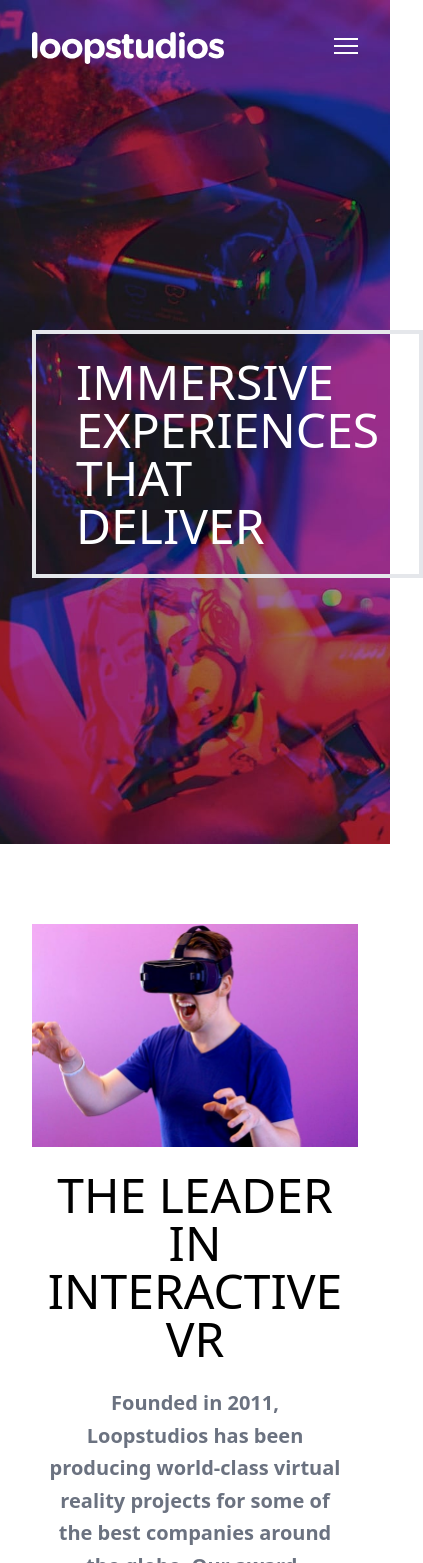
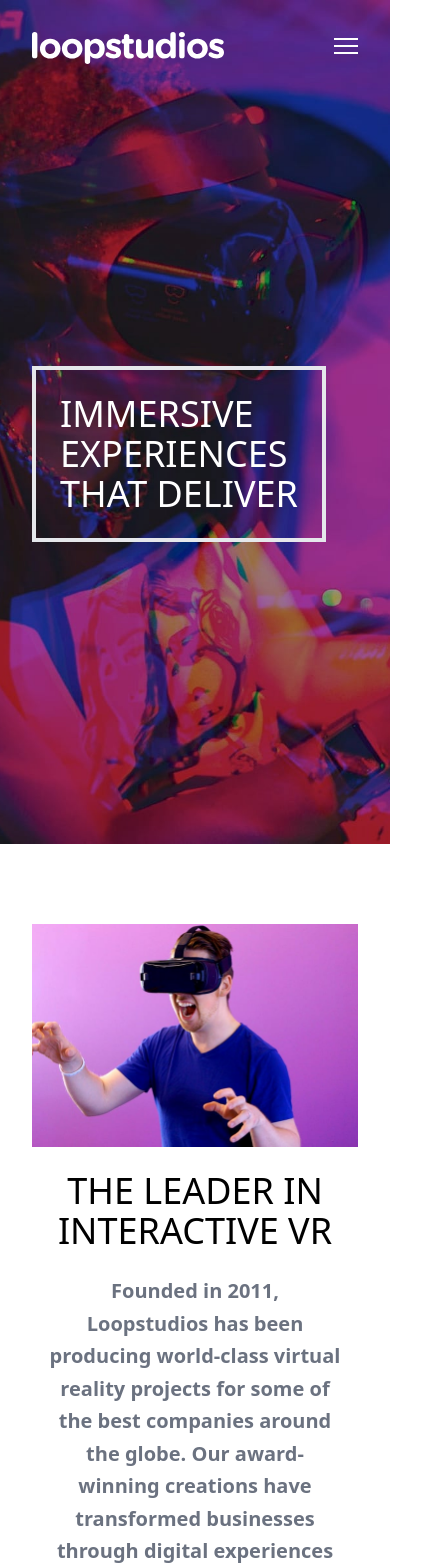
Before and after one commit to Hailekeh22/Loopstudios-landing-page, a Next.js app: page / in a window 390 px wide. Shown: the top 1563 px of the page, 423 px wide, since content can reach past the window. Built offline with nearby package versions, Linux system fonts and the light colour scheme.

Commit message:
mobile view fix

```diff
--- a/components/About/Description.tsx
+++ b/components/About/Description.tsx
@@ -5,8 +5,8 @@ const Description = () => {
       <div>
         <div className="flex justify-center py-6 lg:px-14 lg:justify-start">
           <div className=" font-thin lg:text-left text-center flex-col">
-            <p className="text-5xl">THE LEADER IN </p>
-            <p className="text-5xl">INTERACTIVE VR</p>
+            <p className="text-4xl">THE LEADER IN </p>
+            <p className="text-4xl">INTERACTIVE VR</p>
           </div>
         </div>
         <div className="flex justify-center">
--- a/components/Hero/Slogan.tsx
+++ b/components/Hero/Slogan.tsx
@@ -2,18 +2,18 @@
 const Slogan = () => {
   return (
     <div className=" flex h-full items-center">
-      <div className="border-4 px-10 py-6 lg:py-4 lg:pr-40 leading-tight">
+      <div className="border-4 p-6 lg:py-4 lg:pr-36 leading-tight">
         <div >
-          <p className=" text-white font-thin text-5xl lg:text-[5rem] lg:flex-col ">
+          <p className=" text-white font-thin text-4xl lg:text-8xl lg:flex-col ">
             IMMERSIVE
           </p>
         </div>
         <div >
-          <p className=" text-white font-thin text-5xl lg:text-[5rem] lg:flex-col ">
+          <p className=" text-white font-thin text-4xl lg:text-8xl lg:flex-col ">
             EXPERIENCES
           </p>
         </div>
-        <p className=" text-white font-thin text-5xl lg:text-[5rem] lg:flex-col ">
+        <p className=" text-white font-thin text-4xl lg:text-8xl lg:flex-col ">
           THAT DELIVER
         </p>
       </div>
```
